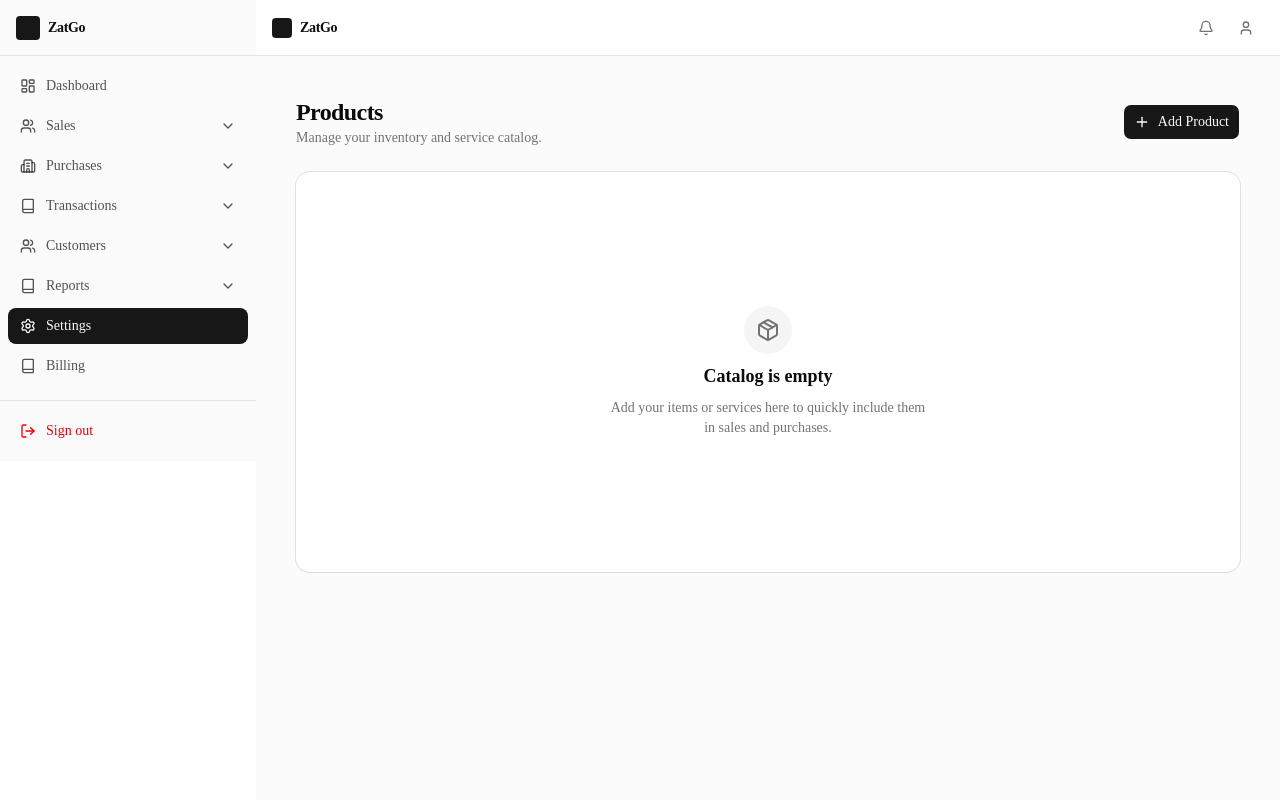
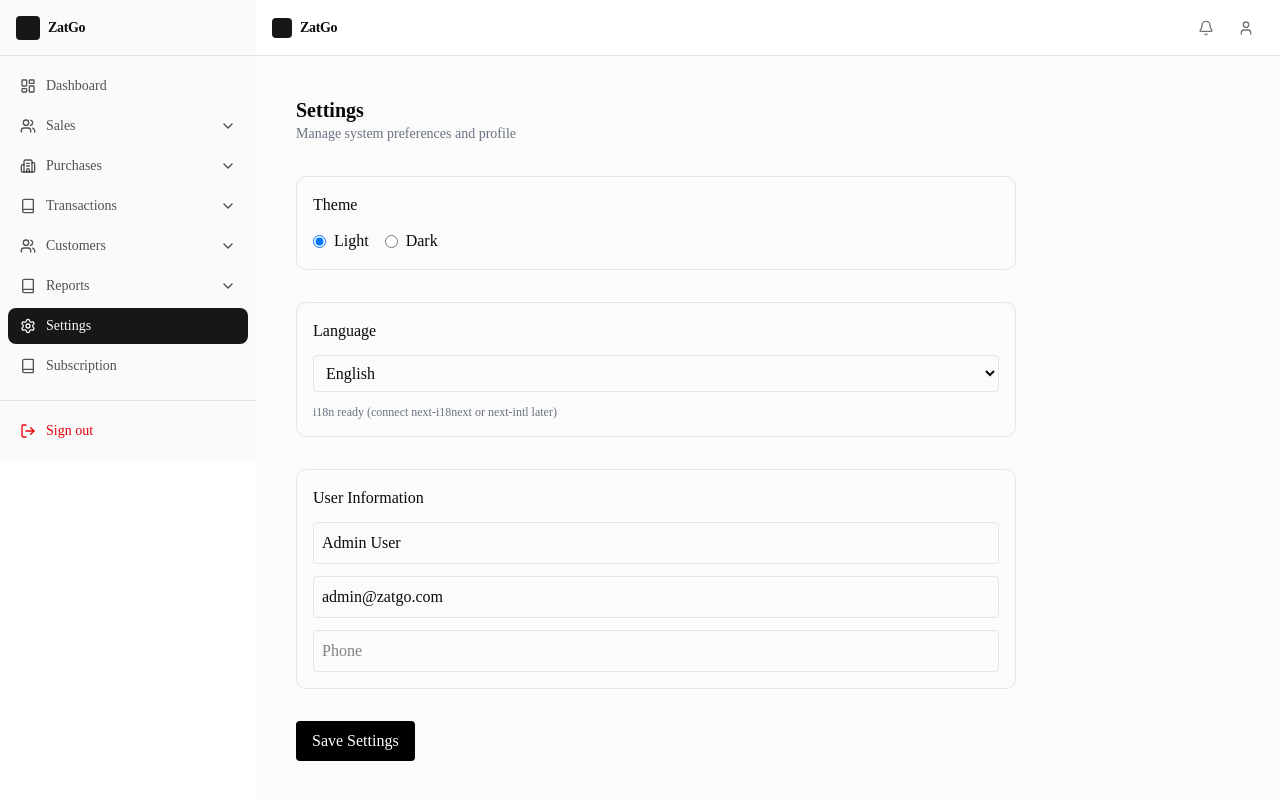
Before and after one commit to learnwithzat/AccountingAppWeb, a Next.js app: page /settings in a window 1280 px wide. Built offline with nearby package versions, Linux system fonts and the light colour scheme.

Commit message:
specialaddedx

```diff
--- a/src/app/(main)/settings/page.tsx
+++ b/src/app/(main)/settings/page.tsx
@@ -2,38 +2,118 @@
 
 'use client';
 
-import { Package, Plus } from 'lucide-react';
-import { Button } from '@/components/ui/button';
-import { Card, CardContent } from '@/components/ui/card';
+import { useState } from 'react';
 
-export default function ProductsPage() {
+export default function SettingsPage() {
+	// Theme
+	const [theme, setTheme] = useState<'light' | 'dark'>('light');
+
+	// Language
+	const [language, setLanguage] = useState('en');
+
+	// User Info
+	const [user, setUser] = useState({
+		name: 'Admin User',
+		email: 'admin@zatgo.com',
+		phone: '',
+	});
+
+	const handleSave = () => {
+		console.log({
+			theme,
+			language,
+			user,
+		});
+
+		alert('Settings saved successfully');
+	};
+
 	return (
-		<div className='flex flex-col gap-6 p-6'>
-			<div className='flex items-center justify-between'>
-				<div>
-					<h1 className='text-2xl font-bold tracking-tight'>Products</h1>
-					<p className='text-sm text-muted-foreground'>
-						Manage your inventory and service catalog.
-					</p>
-				</div>
-				<Button className='gap-2'>
-					<Plus className='h-4 w-4' />
-					Add Product
-				</Button>
+		<div className='p-6 space-y-8 max-w-3xl'>
+			{/* HEADER */}
+			<div>
+				<h1 className='text-xl font-semibold'>Settings</h1>
+				<p className='text-sm text-gray-500'>
+					Manage system preferences and profile
+				</p>
 			</div>
 
-			<Card className='flex min-h-[400px] flex-col items-center justify-center border-dashed text-center'>
-				<CardContent className='flex flex-col items-center gap-2 py-10'>
-					<div className='flex h-12 w-12 items-center justify-center rounded-full bg-muted'>
-						<Package className='h-6 w-6 text-muted-foreground' />
-					</div>
-					<h3 className='text-lg font-semibold'>Catalog is empty</h3>
-					<p className='max-w-xs text-sm text-muted-foreground'>
-						Add your items or services here to quickly include them in sales and
-						purchases.
-					</p>
-				</CardContent>
-			</Card>
+			{/* THEME */}
+			<div className='border rounded-lg p-4 space-y-3'>
+				<h2 className='font-medium'>Theme</h2>
+
+				<div className='flex gap-4'>
+					<label className='flex items-center gap-2'>
+						<input
+							type='radio'
+							checked={theme === 'light'}
+							onChange={() => setTheme('light')}
+						/>
+						Light
+					</label>
+
+					<label className='flex items-center gap-2'>
+						<input
+							type='radio'
+							checked={theme === 'dark'}
+							onChange={() => setTheme('dark')}
+						/>
+						Dark
+					</label>
+				</div>
+			</div>
+
+			{/* LANGUAGE (i18n ready) */}
+			<div className='border rounded-lg p-4 space-y-3'>
+				<h2 className='font-medium'>Language</h2>
+
+				<select
+					className='border p-2 rounded w-full'
+					value={language}
+					onChange={(e) => setLanguage(e.target.value)}>
+					<option value='en'>English</option>
+					<option value='ar'>Arabic</option>
+					<option value='hi'>Hindi</option>
+					<option value='ur'>Urdu</option>
+				</select>
+
+				<p className='text-xs text-gray-500'>
+					i18n ready (connect next-i18next or next-intl later)
+				</p>
+			</div>
+
+			{/* USER INFO */}
+			<div className='border rounded-lg p-4 space-y-3'>
+				<h2 className='font-medium'>User Information</h2>
+
+				<input
+					className='border p-2 rounded w-full'
+					placeholder='Name'
+					value={user.name}
+					onChange={(e) => setUser({ ...user, name: e.target.value })}
+				/>
+
+				<input
+					className='border p-2 rounded w-full'
+					placeholder='Email'
+					value={user.email}
+					onChange={(e) => setUser({ ...user, email: e.target.value })}
+				/>
+
+				<input
+					className='border p-2 rounded w-full'
+					placeholder='Phone'
+					value={user.phone}
+					onChange={(e) => setUser({ ...user, phone: e.target.value })}
+				/>
+			</div>
+
+			{/* SAVE BUTTON */}
+			<button
+				onClick={handleSave}
+				className='bg-black text-white px-4 py-2 rounded'>
+				Save Settings
+			</button>
 		</div>
 	);
 }
--- a/src/components/Sidebar.tsx
+++ b/src/components/Sidebar.tsx
@@ -100,9 +100,9 @@ const NAV_ITEMS: NavItem[] = [
 		href: '/settings',
 	},
 	{
-		label: 'Billing',
+		label: 'Subscription',
 		icon: Book,
-		href: '/billing',
+		href: '/subscription',
 	},
 ];
 
```
Also changed, not shown: src/app/(main)/subscription/page.tsx (renamed from src/app/(main)/billing/page.tsx).
